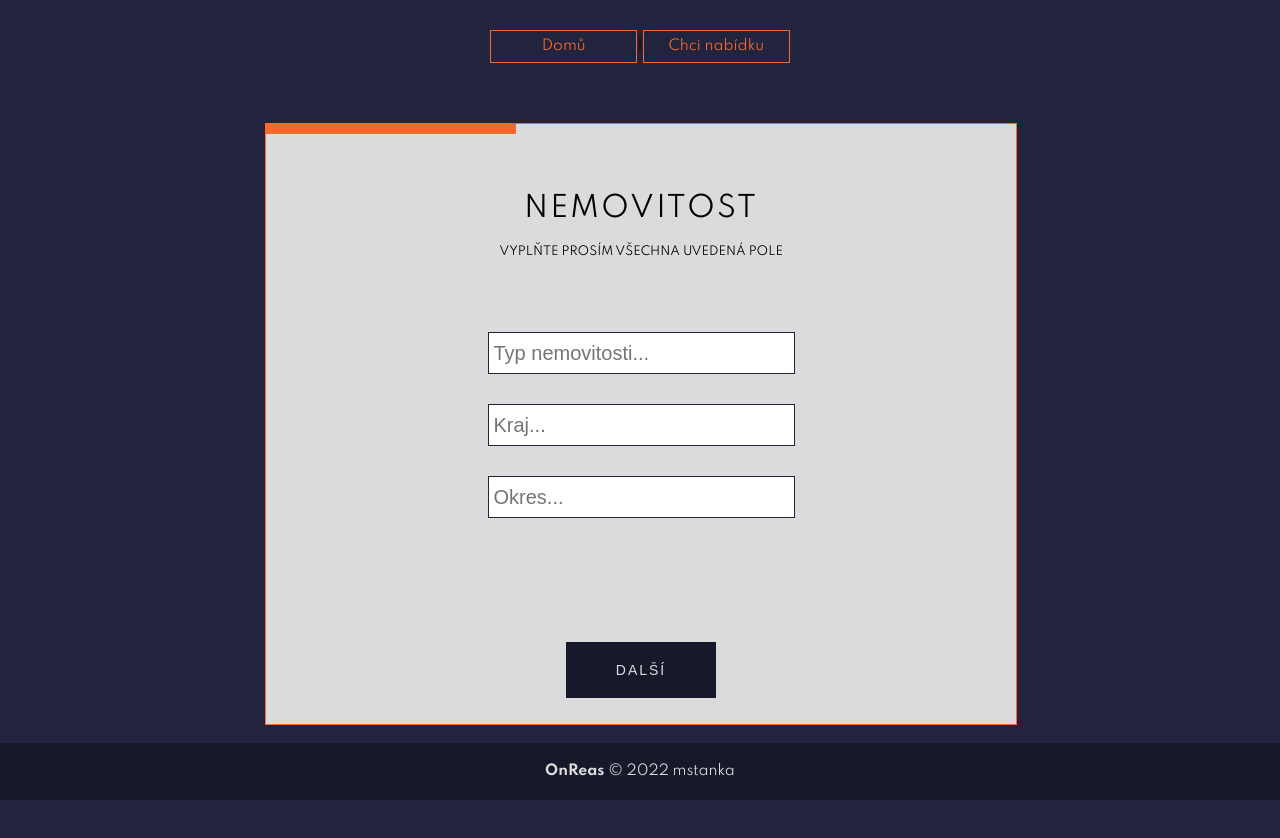
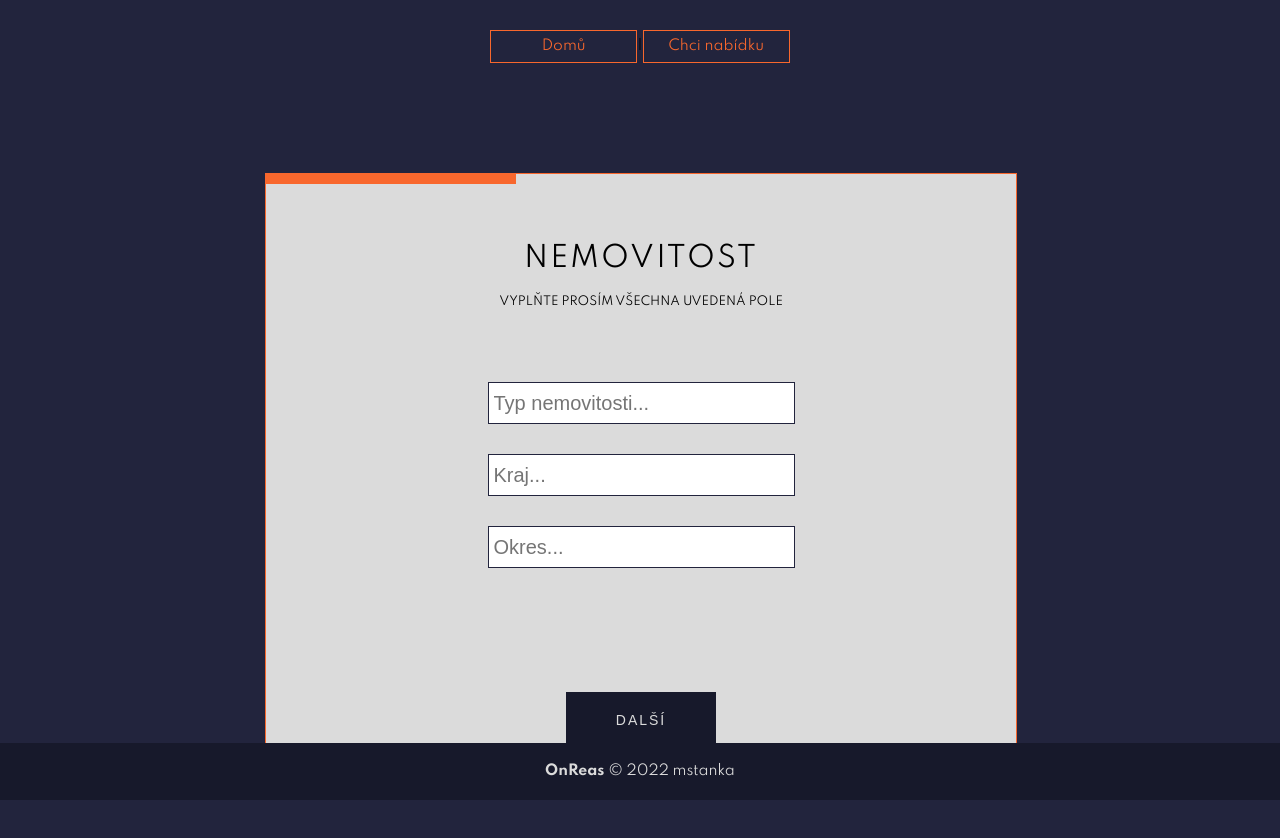
Before and after one commit to mstanka/on-reas-web, a React (Vite) app: page /chci-nabidku in a window 1280 px wide. Shown: the top 838 px of the page. Before the commit the page ends 800 px from the top, so only its background shows below. Built offline with nearby package versions, Linux system fonts and the light colour scheme.

Commit message:
update form style

```diff
--- a/src/scss/components/_form.scss
+++ b/src/scss/components/_form.scss
@@ -1,12 +1,11 @@
 .form {
-	margin-top: 3rem;
 
 	&__container {
 		display: flex;
 		flex-direction: column;
 		width: 35rem;
 		height: 60rem;
-		margin: 0 auto;
+		margin: 8rem auto;
 		background-color: $white-color;
 		border: 1px solid $secondary-color;
 
```
